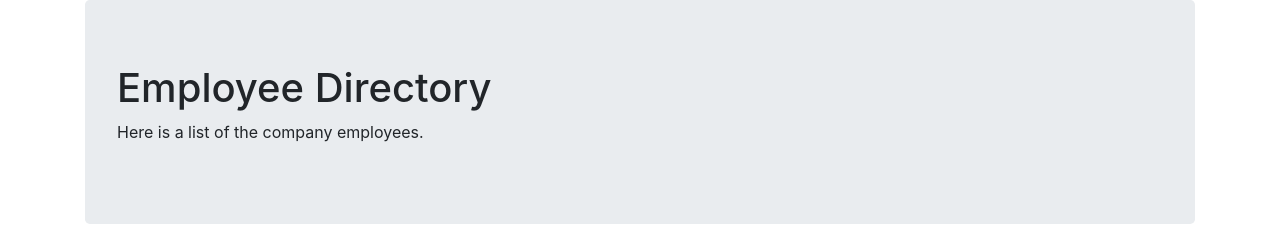
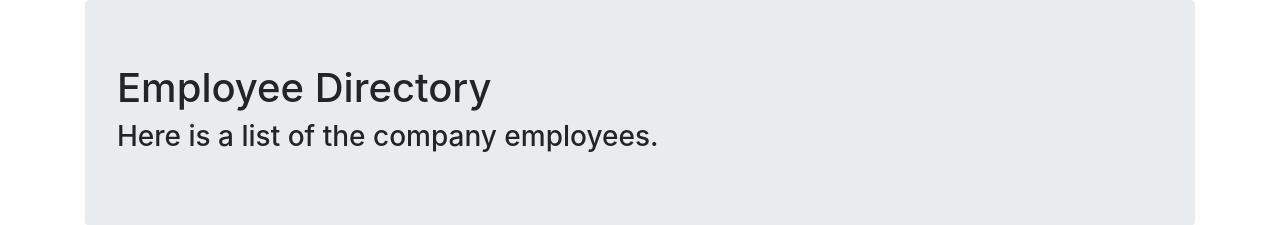
Before and after one commit to galluk/employee-directory, a React (Create React App) app: page / in a window 1280 px wide. Shown: the top 225 px of the page. Built offline with nearby package versions, Linux system fonts and the light colour scheme; no server answers.

Commit message:
change tag

```diff
--- a/src/components/Jumbotron.js
+++ b/src/components/Jumbotron.js
@@ -4,9 +4,9 @@ function Jumbotron() {
   return (
     <div className="jumbotron">
       <h1>Employee Directory</h1>
-      <p>
+      <h3>
         Here is a list of the company employees.
-      </p>
+      </h3>
     </div>
   );
 }
```
